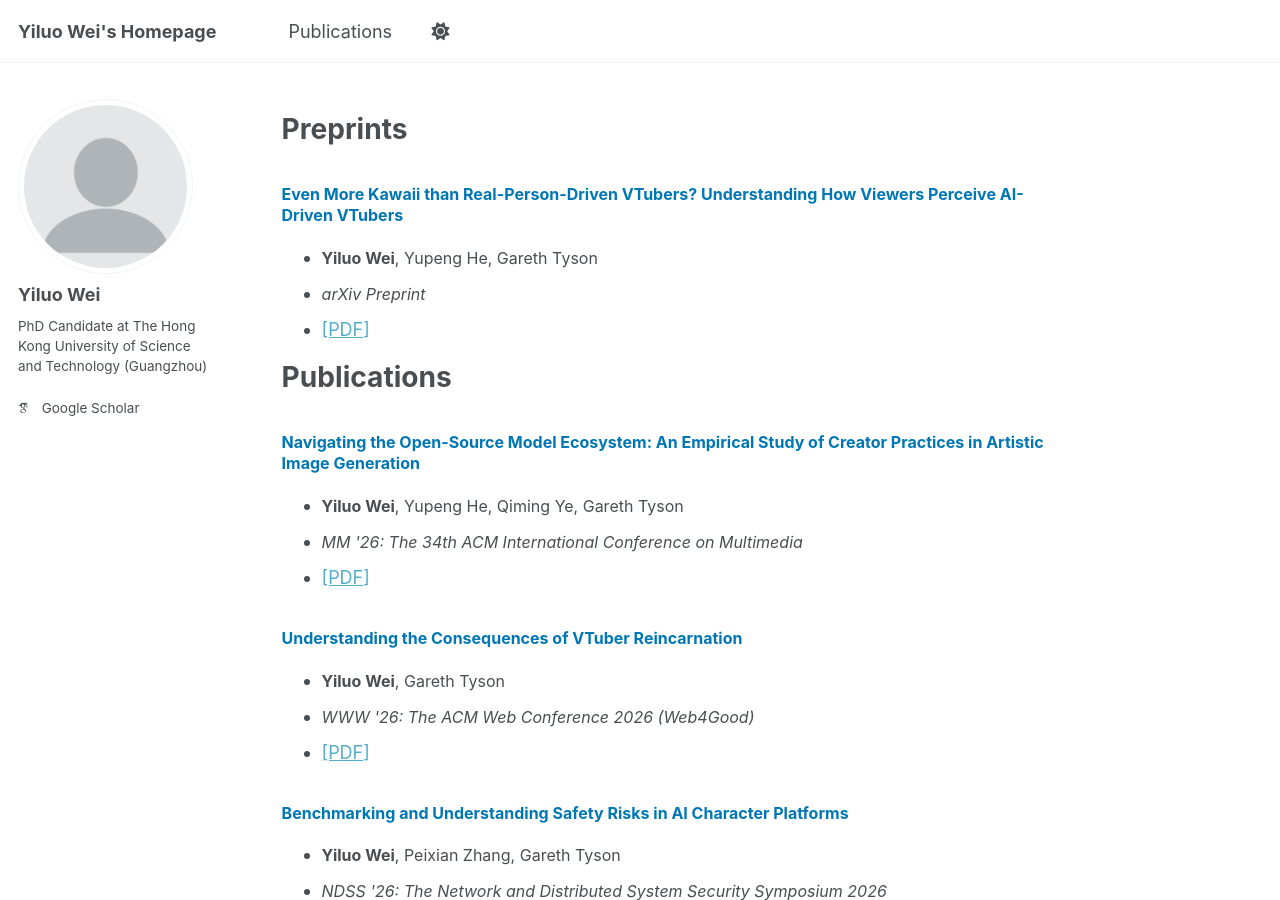
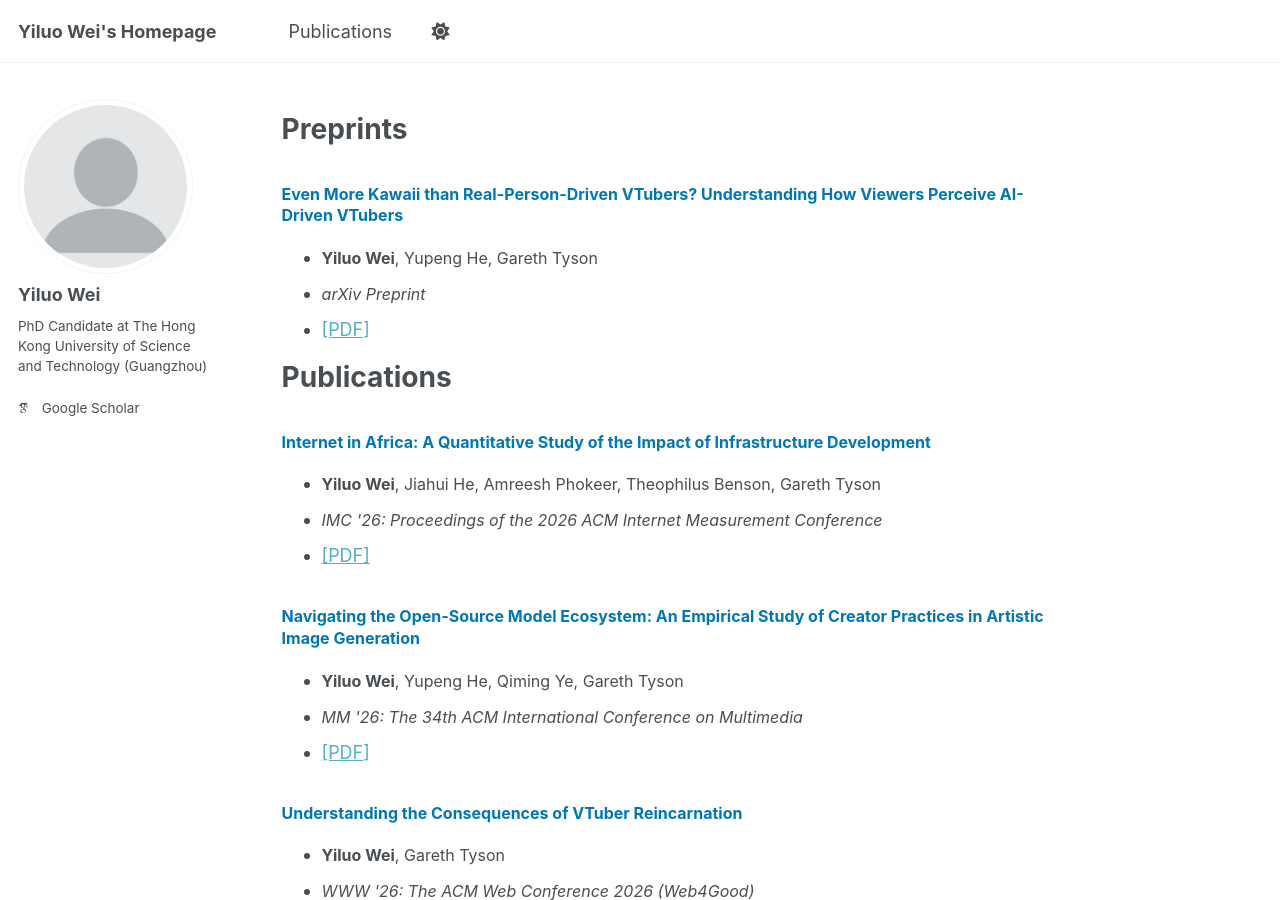
Before and after one commit to WYiluo/WYiluo.github.io, a Jekyll site: the page built from _pages/publications.md, in a window 1280 px wide and 900 px high. Built offline with Jekyll 4.4.1, drawn with Linux system fonts in a browser that asks for light colours; some web fonts are replaced; a script that is not in the unit is left out.

Commit message:
Add new publication entries to publications.md
Added new publication

```diff
--- a/_pages/publications.md
+++ b/_pages/publications.md
@@ -14,6 +14,12 @@ Preprints
 
 Publications
 ===
+
+### <font size="3"><span style="color:rgb(0, 119, 181)">Internet in Africa: A Quantitative Study of the Impact of Infrastructure Development</span></font>
+- <font size="3"><b>Yiluo Wei</b>, Jiahui He, Amreesh Phokeer, Theophilus Benson, Gareth Tyson</font>
+- <font size="3"><i>IMC '26: Proceedings of the 2026 ACM Internet Measurement Conference</i></font>
+- [[PDF]](https://dl.acm.org/doi/10.1145/3777912.3839834)
+
 
 ### <font size="3"><span style="color:rgb(0, 119, 181)">Navigating the Open-Source Model Ecosystem: An Empirical Study of Creator Practices in Artistic Image Generation</span></font>
 - <font size="3"><b>Yiluo Wei</b>, Yupeng He, Qiming Ye, Gareth Tyson</font>
```
